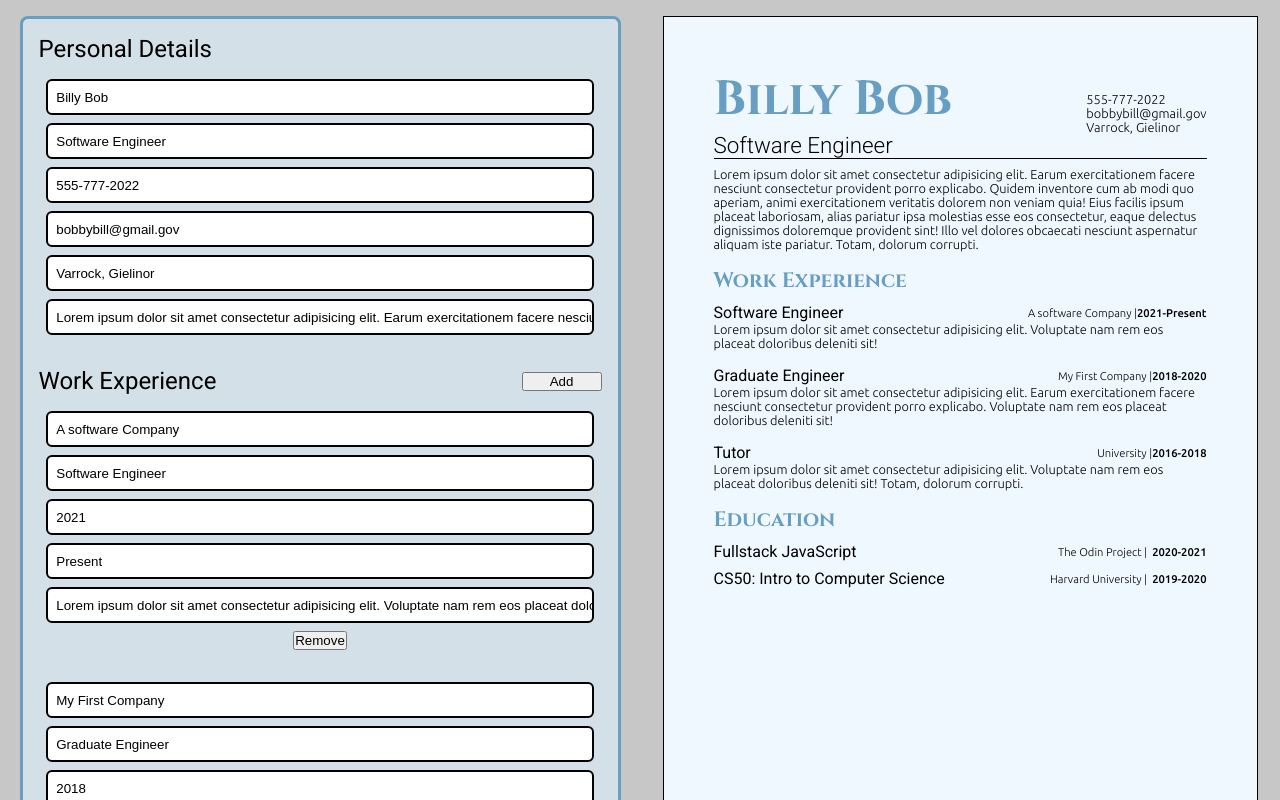
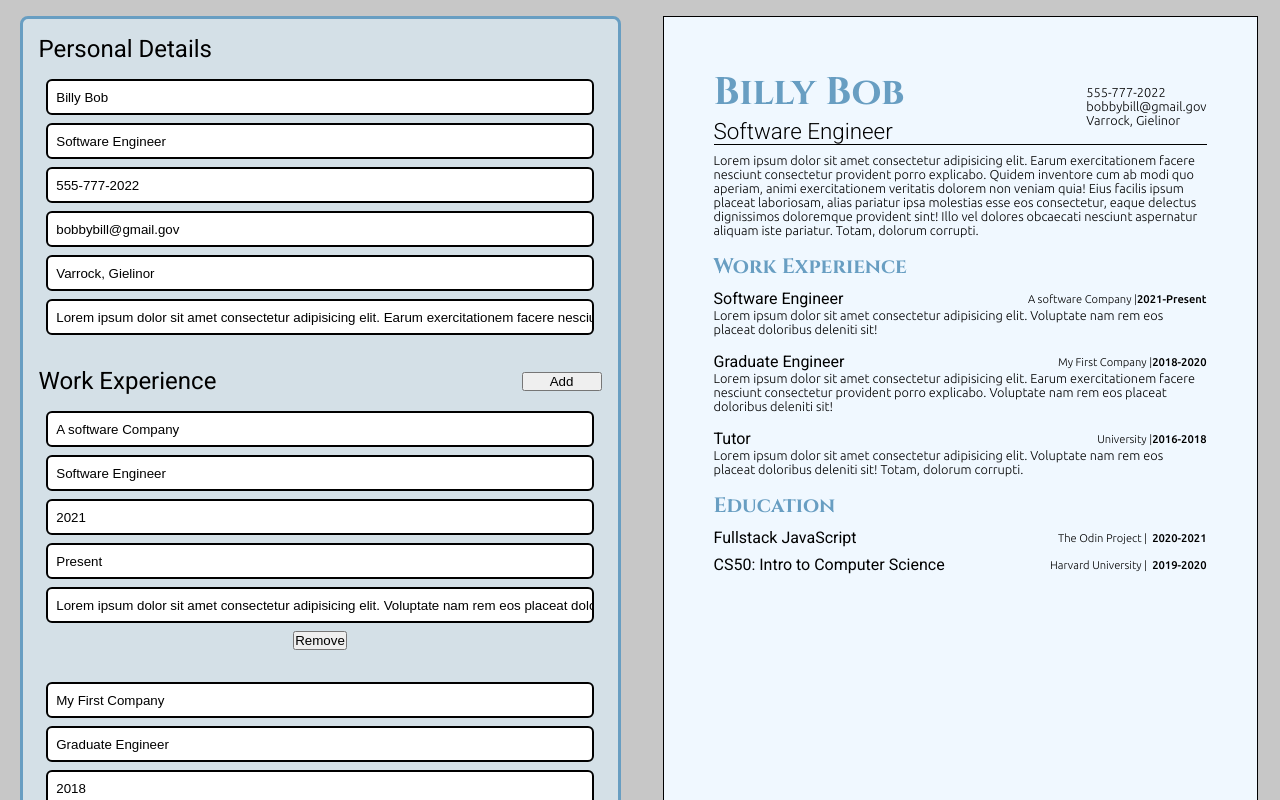
Before and after one commit to fpsbowser/Resume-Builder, a React (Create React App) app: page / in a window 1280 px wide. Shown: the top 800 px of the page. Built offline with nearby package versions, Linux system fonts and the light colour scheme.

Commit message:
updated name fontsize

```diff
--- a/src/styles/CV.css
+++ b/src/styles/CV.css
@@ -13,7 +13,7 @@
 
 #name {
   font-weight: 700;
-  font-size: 3rem;
+  font-size: 2.4rem;
   color: rgb(104, 158, 194);
   font-family: 'Cinzel', serif;
 }
```
